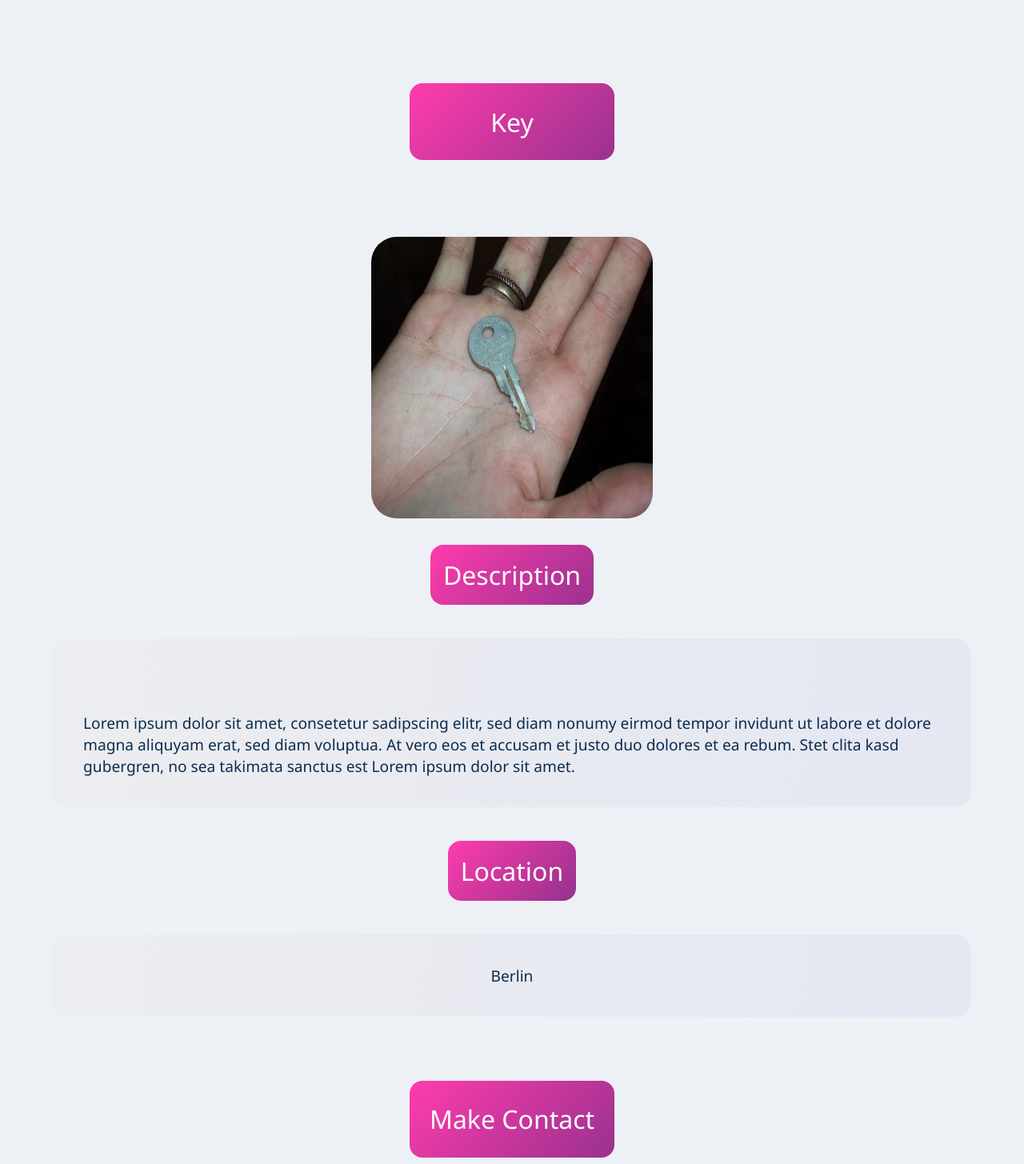
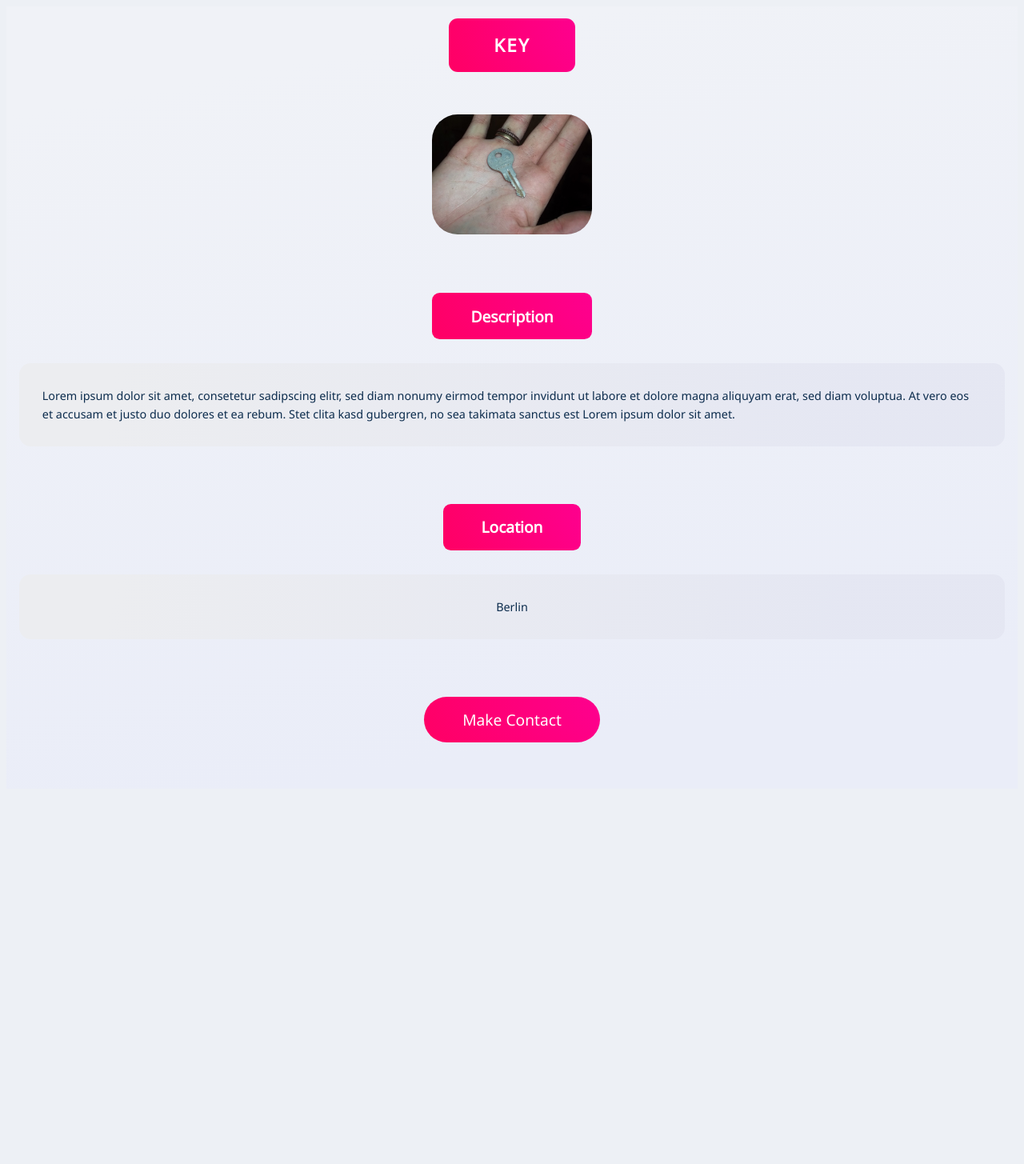
Before and after one commit to JannikUekoetter/capstone-project, a Next.js app: page /details/lost/1 in a window 1280 px wide. Shown: the whole page at 80% size. After the commit the page ends 994 px from the top, so only its background shows below. Built offline with nearby package versions, Linux system fonts and the light colour scheme.

Commit message:
several css style changes

```diff
--- a/components/GlobalStyle.js
+++ b/components/GlobalStyle.js
@@ -25,6 +25,14 @@ const GlobalStyle = createGlobalStyle`
           background-color: var(--background-primary);
           color: var(--text-primary);
       }
+      main {
+        display: grid;
+        align-items: center;
+        justify-content: center;
+
+      }
+
+
   `;
 
 export default GlobalStyle;
--- a/components/Map.js
+++ b/components/Map.js
@@ -297,8 +297,8 @@ export default function Map() {
 }
 
 const StyledMapContainer = styled(MapContainer)`
-  height: 60rem;
-  width: 37rem;
+  height: 30rem;
+  width: 23rem;
   margin: 0 auto;
   border-radius: 2rem;
 `;
--- a/components/Search/SearchFound.js
+++ b/components/Search/SearchFound.js
@@ -62,9 +62,9 @@ const StyledGrid = styled.ul`
   display: grid;
   grid-template-columns: 1fr 1fr;
   grid-template-rows: 1fr 1fr;
-  margin: 2em;
+  margin: 1em;
   padding: 2em;
-  gap: 1em;
+  gap: 0.5em;
 `;
 
 const StyledHeadline = styled.h1`
--- a/pages/details/lost/[id].js
+++ b/pages/details/lost/[id].js
@@ -12,10 +12,10 @@ export function ItemDetail({ id }) {
   if (!detailItem) return <p> loading... </p>;
 
   return (
-    <StyledDiv>
-      <StyledHeadline>{detailItem.name}</StyledHeadline>
+    <PageContainer>
+      <ItemHeadline>{detailItem.name}</ItemHeadline>
       <br />
-      <StyledImage
+      <ItemImage
         objectFit="cover"
         src={detailItem.img}
         width={200}
@@ -23,158 +23,97 @@ export function ItemDetail({ id }) {
         layout="fill"
         alt="lost items"
       />
-      <br />
-      <br />
-      <br />
-      <DescriptionHeadline>Description</DescriptionHeadline>
-      <StyledDescriptionText>
-        <br />
-        <br /> {detailItem.description}
-      </StyledDescriptionText>
-      <StyledLocationHeadline>Location</StyledLocationHeadline>
 
-      <StyledLocationText>{detailItem.location}</StyledLocationText>
-      <br />
+      <SectionHeadline>Description</SectionHeadline>
+      <Description>{detailItem.description}</Description>
+      <SectionHeadline>Location</SectionHeadline>
+
+      <LocationText>{detailItem.location}</LocationText>
+
       <Link href="/contact">
-        <StyledButton> Make Contact</StyledButton>
+        <ContactButton> Make Contact</ContactButton>
       </Link>
-    </StyledDiv>
+    </PageContainer>
   );
 }
 
-const StyledDiv = styled.div`
-  text-align: center;
+const redGradient = `radial-gradient(97.67% 442.95% at 75.27% 0%, #FC00D8 0%, #FF0054 91.02%);`;
+
+const PageContainer = styled.main`
+  display: grid;
+  justify-content: center;
+  padding: 0 1em;
+  background: linear-gradient(169.6deg, #f0f2f7 11.26%, #eaedf8 86.54%);
 `;
 
-const StyledImage = styled.img`
-  border-radius: 2em;
-  width: 22em;
-  height: 22em;
-  position: relative;
-`;
-
-const DescriptionHeadline = styled.p`
-  all: unset;
-  margin: 3em;
-  gap: 2em;
-  width: 4em;
-  height: 1.5em;
+const ItemHeadline = styled.h1`
   color: white;
   border-radius: 0.5em;
   transition: ease-out 0.9s;
-  outline: none;
-  background-image: linear-gradient(
-    -225deg,
-    #ff3cac 0%,
-    #562b7c 52%,
-    #2b86c5 100%
-  );
+  background: ${redGradient};
   background-size: 400%;
   background-position: 0% 0%;
-  font-size: 2em;
-  padding: 0.5em;
+  font-size: 1.4em;
+  text-transform: uppercase;
+  letter-spacing: 0.1em;
+  padding: 0.8em 2.5em;
+  text-align: center;
+  place-self: center;
 `;
 
-const StyledLocationHeadline = styled.p`
-  all: unset;
-  margin: 3em;
-  gap: 2em;
-  width: 4em;
-  height: 1.5em;
+const ItemImage = styled.img`
+  border-radius: 2em;
+  margin: 1em auto;
+`;
+
+const SectionHeadline = styled.h2`
   color: white;
   border-radius: 0.5em;
   transition: ease-out 0.9s;
-  outline: none;
-  background-image: linear-gradient(
-    -225deg,
-    #ff3cac 0%,
-    #562b7c 52%,
-    #2b86c5 100%
-  );
+  background: ${redGradient};
   background-size: 400%;
   background-position: 0% 0%;
-  font-size: 2em;
-  padding: 0.5em;
+  font-size: 1.2em;
+  padding: 0.8em 2.5em;
+  text-align: center;
+  place-self: center;
+  margin-top: 3em;
 `;
 
-const StyledDescriptionText = styled.p`
-  text-align: left;
-  font-size: 1.2em;
-  display: flex;
-  align-items: center;
-  justify-content: center;
+const Description = styled.p`
+  font-size: 0.9em;
   background: linear-gradient(
     99.89deg,
     #ecedf0 9.59%,
     rgba(227, 229, 241, 0.78) 83.75%
   );
-  margin: 3em;
   border-radius: 1em;
+  padding: 2em;
+  line-height: 1.6;
+`;
+
+const LocationText = styled(Description)`
+  text-align: center;
   padding: 2em;
 `;
 
-const StyledLocationText = styled.p`
-  text-align: left;
-  font-size: 1.2em;
-  display: flex;
-  align-items: center;
-  justify-content: center;
-  background: linear-gradient(
-    99.89deg,
-    #ecedf0 9.59%,
-    rgba(227, 229, 241, 0.78) 83.75%
-  );
-  margin: 3em;
-  border-radius: 1em;
-  padding: 2em;
-`;
-
-const StyledButton = styled.button`
+const ContactButton = styled.button`
   all: unset;
-  width: 7em;
-  height: 2em;
-  position: relative;
   color: white;
-  border-radius: 0.5em;
+  border-radius: 2em;
   transition: ease-out 0.9s;
-  outline: none;
-  background-image: linear-gradient(
-    -225deg,
-    #ff3cac 0%,
-    #562b7c 52%,
-    #2b86c5 100%
-  );
+  background-image: ${redGradient};
   background-size: 400%;
   background-position: 0% 0%;
-  font-size: 2em;
-  padding: 0.5em;
+  font-size: 1.2em;
+  text-align: center;
+  padding: 0.8em 2.5em;
+  margin: 3em auto;
+  place-self: center;
 
   &:hover {
-    box-shadow: inset 8em 0 0 0 green;
+    box-shadow: inset 8em 0 0 0 darkblue;
   }
 `;
 
-const StyledHeadline = styled.button`
-  all: unset;
-  font-size: 14rem;
-  margin: 3em;
-  width: 7em;
-  height: 2em;
-  position: relative;
-  color: white;
-  border-radius: 0.5em;
-  transition: ease-out 0.9s;
-  outline: none;
-  background-image: linear-gradient(
-    -225deg,
-    #ff3cac 0%,
-    #562b7c 52%,
-    #2b86c5 100%
-  );
-  background-size: 400%;
-  background-position: 0% 0%;
-  font-size: 2em;
-  padding: 0.5em;
-`;
-
 export default ItemDetail;
```
Also changed, not shown: components/Forms/AddLostItem.js (+21 -1 lines), pages/details/found/[id].js (+56 -134 lines), pages/index.js (+35 -13 lines).
